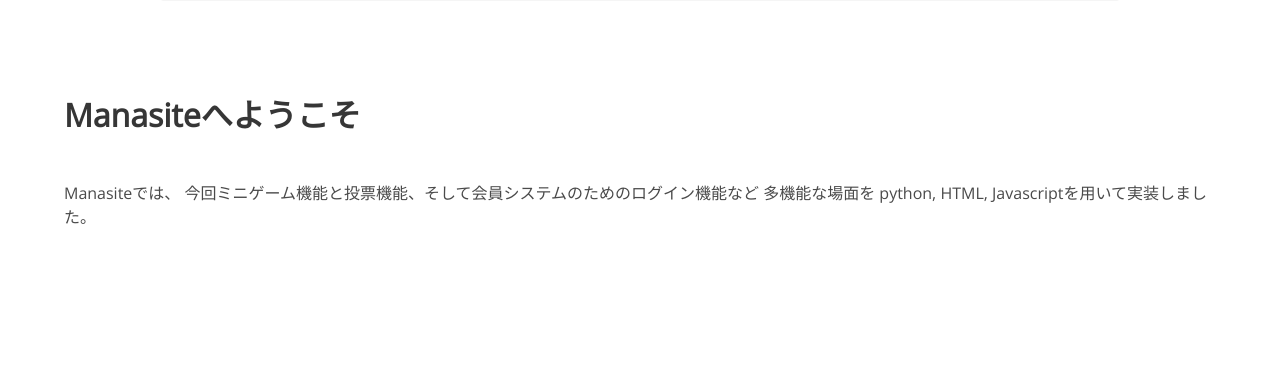
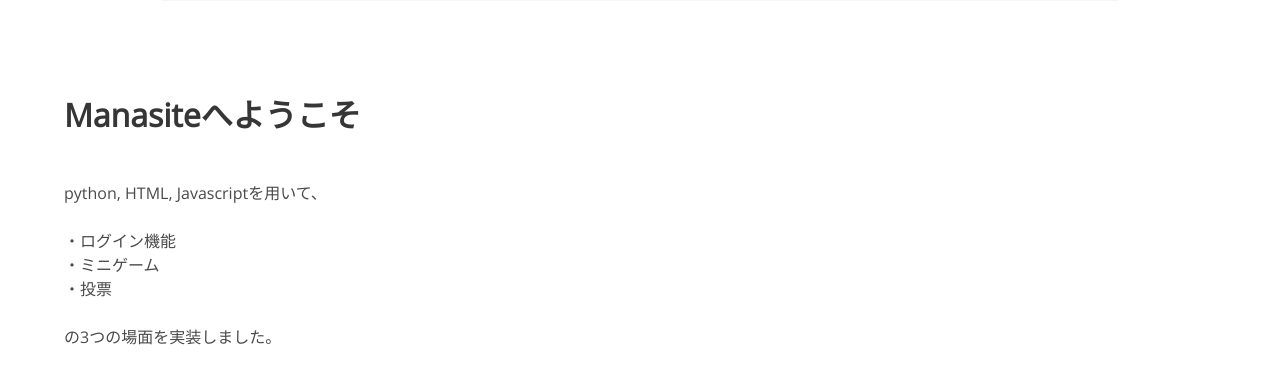
Before and after one commit to kento2247/flask-app, a Flask app: page / in a window 1280 px wide. Shown: the part 207-591 px from the top of the page. Run offline with Flask 3, Linux system fonts and the light colour scheme; data comes from the database, SQL or seed files in the repository; both versions use the stored data as it was after the commit.

Commit message:
Finaledit

```diff
--- a/templates/home.html
+++ b/templates/home.html
@@ -32,9 +32,14 @@
   <div class="container">
     <h1 class="title">Manasiteへようこそ</h1>
     <br />
-    Manasiteでは、
-    今回ミニゲーム機能と投票機能、そして会員システムのためのログイン機能など
-    多機能な場面を python, HTML, Javascriptを用いて実装しました。
+
+    python, HTML, Javascriptを用いて、
+    <br><br>
+    ・ログイン機能<br>
+    ・ミニゲーム<br>
+    ・投票<br>
+    <br>
+    の3つの場面を実装しました。
 
   </div>
 </section>
```
Also changed, not shown: sample.db.
